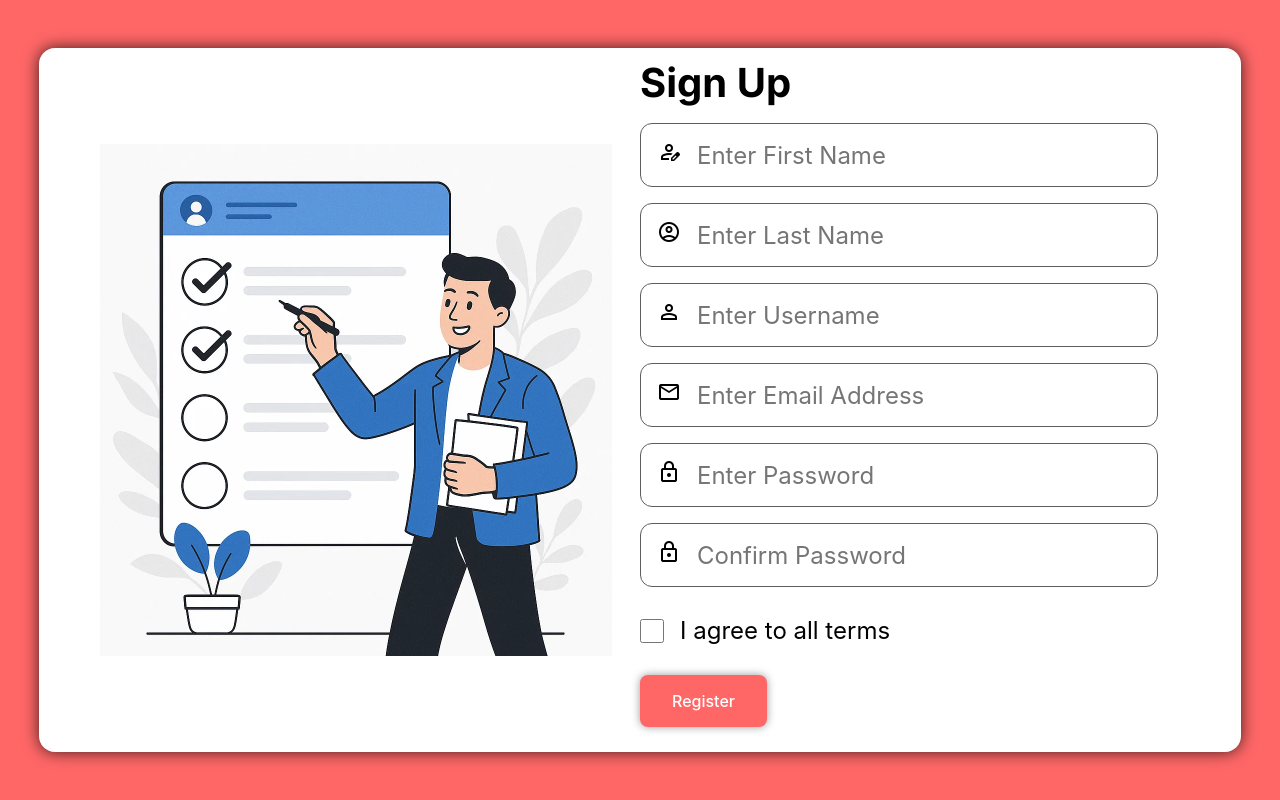
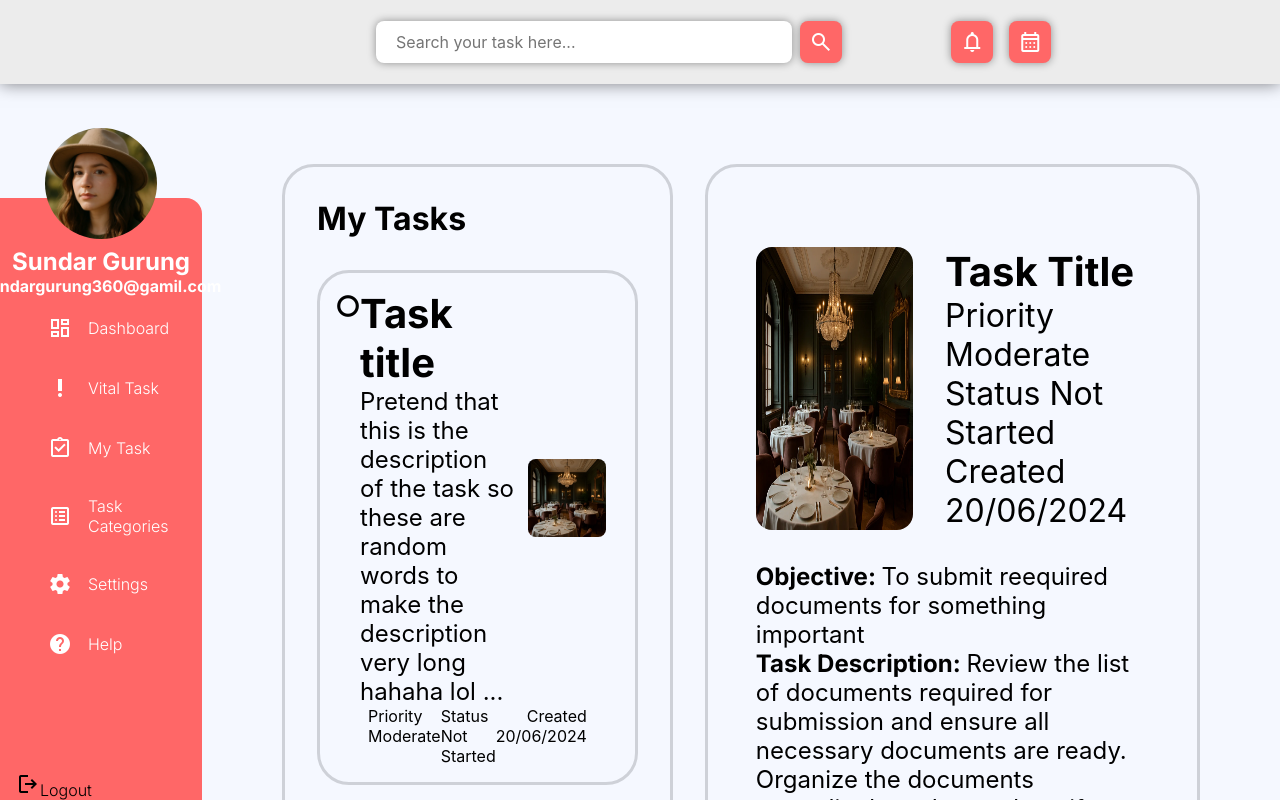
Before and after one commit to pewpil/to-do-app, a React (Vite) app: page / in a window 1280 px wide. Built offline with nearby package versions, Linux system fonts and the light colour scheme; a web font is replaced by a local one.

Commit message:
sidebar continuation of design initiated

```diff
--- a/src/App.jsx
+++ b/src/App.jsx
@@ -13,7 +13,9 @@ import Signup from "./Signup/Signup";
 function App() {
   return (
     <div id={styles.app}>
-	  <Signup></Signup>
+	  <TopBar></TopBar>
+	  <SideBar></SideBar>
+	  <MyTask></MyTask>
     </div>
   );
 }
--- a/src/SideBar/SideBar.jsx
+++ b/src/SideBar/SideBar.jsx
@@ -8,7 +8,7 @@ function SideBar() {
       <div id={styles.profile}>
         <div id={styles.profile_container}>
           <img
-	  src="../../public/images/pfp_girl.webp"
+            src="images/pfp_girl.webp"
             alt="pfp girl"
             id={styles.profile_pic}
             className={universal.img_placeholder}
--- a/src/SideBar/SideBar.module.css
+++ b/src/SideBar/SideBar.module.css
@@ -57,17 +57,22 @@
 
 .choice_container {
 	display: flex;
-	padding: 0.75rem;
+	margin: 0.25rem 1rem 0 1rem;
+	padding: 1rem;
 	padding-left: 2rem;
 	align-items: center;
 	color: white;
+	border-radius: 0.5rem;
 }
 
 .choice {
 	font-size: 1rem;
+	font-weight: 300;
 	padding-left: 1rem;
 }
 
 .choice_container:hover {
 	cursor: pointer;
+	background-color: #fff;
+	color: #ff6767;
 }
--- a/src/Task/Task.jsx
+++ b/src/Task/Task.jsx
@@ -25,7 +25,7 @@ function Task() {
         </div>
         <div id={styles.cover_container}>
           <img
-            src="../../public/images/task_img.webp"
+            src="images/task_img.webp"
             alt="task img"
             id={styles.cover}
             className={universal.img_placeholder}
--- a/src/TaskView/TaskView.jsx
+++ b/src/TaskView/TaskView.jsx
@@ -7,7 +7,7 @@ function TaskView() {
 		<div id={styles.task_view}>
 			<div id={styles.header}>
 				<img
-					src="https://videos.openai.com/vg-assets/assets%2Ftask_01k53cqdm9e9n874v7pq2nrcxw%2F1757829403_img_0.webp?st=2025-09-14T04%3A26%3A29Z&se=2025-09-20T05%3A26%3A29Z&sks=b&skt=2025-09-14T04%3A26%3A29Z&ske=2025-09-20T05%3A26%3A29Z&sktid=a48cca56-e6da-484e-a814-9c849652bcb3&skoid=8ffff87a-01f1-47c9-9090-32999d4d6380&skv=2019-02-02&sv=2018-11-09&sr=b&sp=r&spr=https%2Chttp&sig=Ilbrexohuut%2BEYSxFperMpWDHPNVbbU9OiQH%2FKh%2F1Rc%3D&az=oaivgprodscus"
+		src="images/task_img.webp"
 					alt="task img"
 					id={styles.cover}
 					className={universal.img_placeholder}
```
